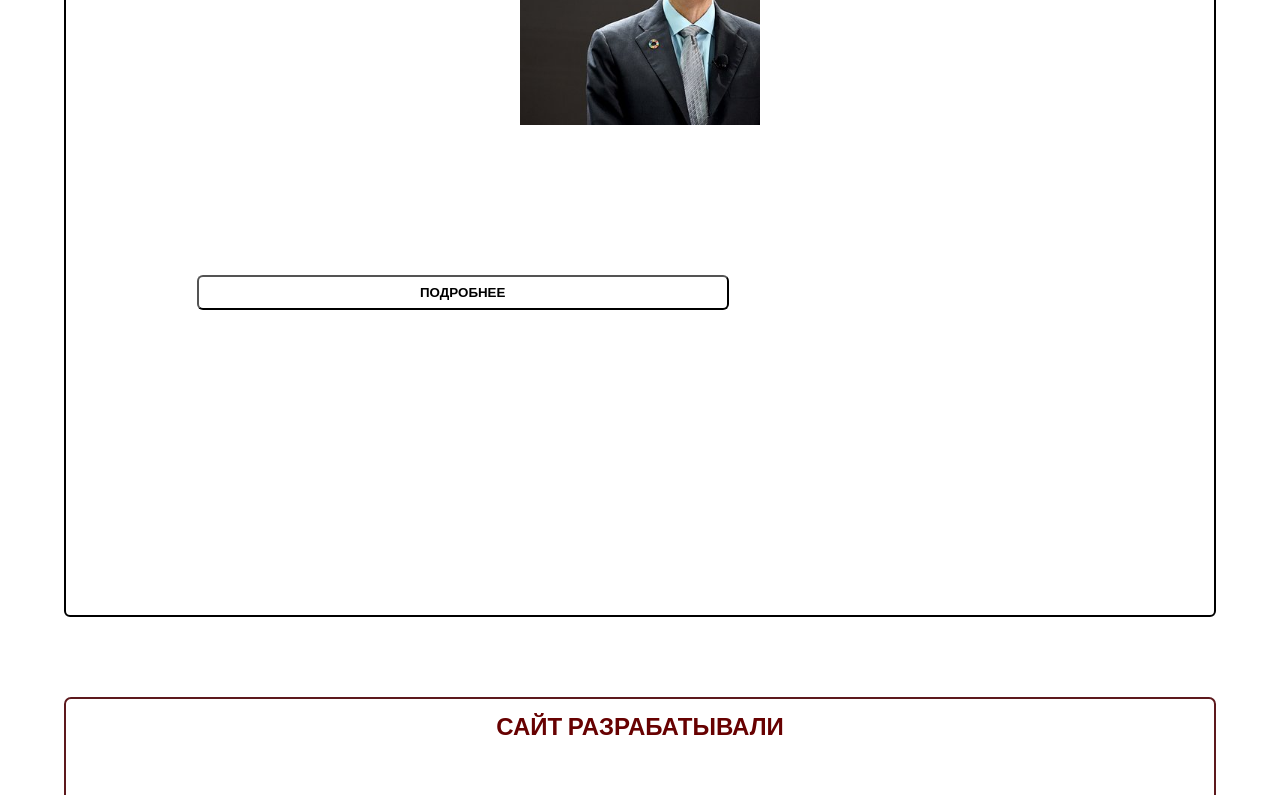
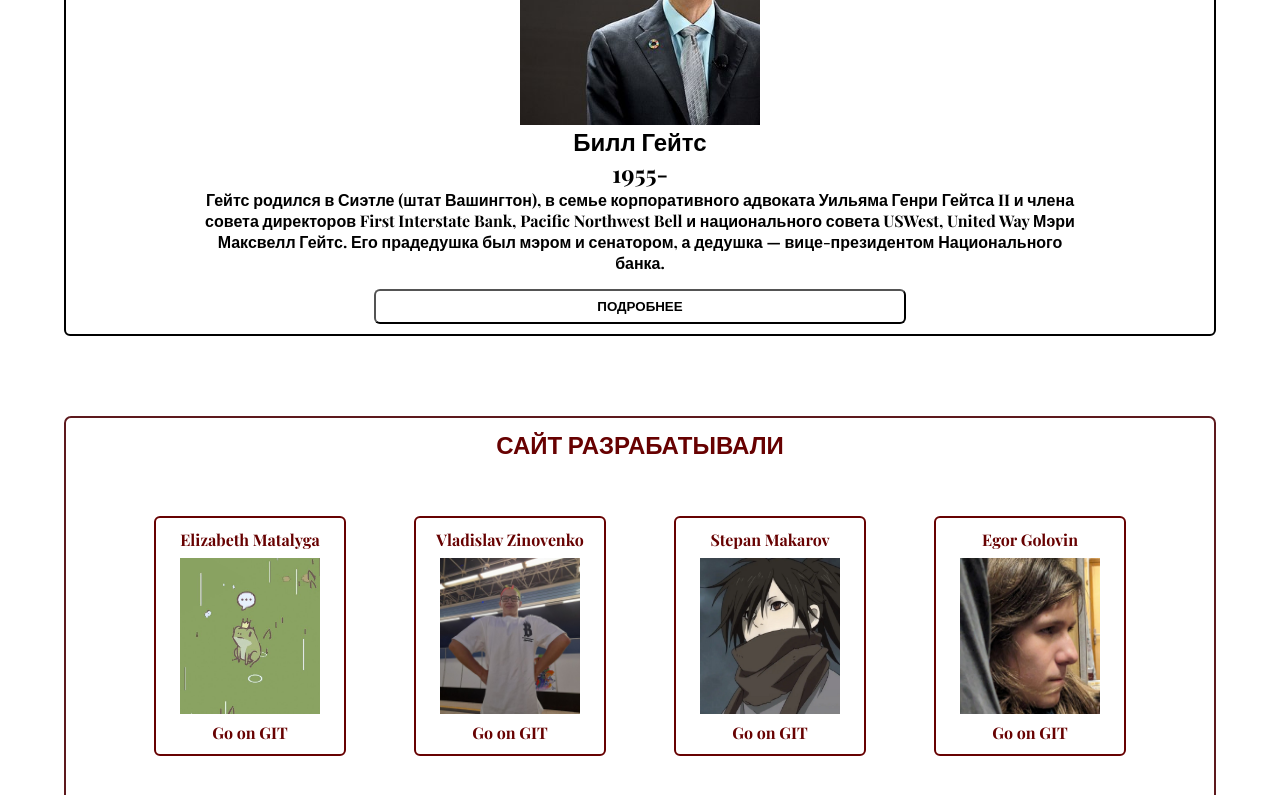
Before and after one commit to spooozy/UID_lab2, a React (Create React App) app: page / in a window 1280 px wide. Shown: the part 1160-1955 px from the top of the page. Built offline with nearby package versions, Linux system fonts and the light colour scheme; a web font is replaced by a local one.

Commit message:
main page style

```diff
--- a/src/Components/Main.js
+++ b/src/Components/Main.js
@@ -29,16 +29,16 @@ const Main = ({ person }) => {
                 <h1>ДЕЯТЕЛЬ ДНЯ</h1>
                 <div className="persons_info">
                     <img src={process.env.PUBLIC_URL + img} alt="temp" />
-                    <right_side>
-                        <persons_bio>
+
+                        <div className = "persons_bio">
                             <h3>{name}</h3>
                             <h3>{years}</h3>
-                            <p>{text}</p>
-                        </persons_bio>
+                            <h4>{text}</h4>
+
                         <Link  to={`/PersonInfo/${id}`}>
                         <button onClick={scrollToTop}>ПОДРОБНЕЕ</button>
                         </Link>
-                    </right_side>
+                        </div>
                 </div>
             </div>
         </>
--- a/src/Components/ProgCard.css
+++ b/src/Components/ProgCard.css
@@ -19,11 +19,17 @@
 }
 
 .prog-card h2{
+   font-weight:bold;
    color:#670101;
    font-size:1rem;
 }
 
 .prog-card a{
+    font-weight:bold;
     color:#670101;
     font-size:1rem;
 }
+
+.prog-card a:hover{
+
+}
--- a/src/Components/main.css
+++ b/src/Components/main.css
@@ -1,31 +1,109 @@
-.cont {
-    margin: 0;
-    height: 800px;
-    display: flex;
-    align-items: center;
-    justify-content: center;
+
+/* .persons_info {
+    width:85%;
+    height:auto;
+    margin-left:auto;
+    margin-right:auto;
+    display:flex;
+    flex-direction:column;
+    align-items:center;
+    justify-content: space-around;
+ }*/
+
+.person_wrapper {
+    width:90%;
+    height:auto;
+    margin-left:auto;
+    margin-right:auto;
+    box-sizing:border-box;
+    padding: 10px 20px 10px 20px;
+    border: 2px solid black;
+    border-radius:6px;
+    margin-bottom:5rem;
 }
 
-.pers-day-card {
-    width: 650px;
-    height: 700px;
-    display: flex;
-    flex-wrap: wrap;
-    flex-direction: column;
-    justify-content: space-between;
-    align-items: center;
-    border: 2px solid #4e4e50;
-    border-radius: 7px;
-    padding: 10px;
-    text-align: center;
-    background: #4e4e50;
+.person_wrapper h1{
+    color:black;
+    text-align:center;
+    margin-bottom:1rem;
+    font-weight:bold;
+    font-size:1.7rem;
+
+ }
+
+.person_wrapper h1:hover{
+     color:#670101;
+     -webkit-transition: all 0.3s ease;
+     transition: all 0.3s ease;
 }
 
-.pers-day-card .class-text {
-    text-align: center;
-    width: 450px;
+ .persons_info {
+    width:80%;
+    margin-left:auto;
+    margin-right:auto;
+    height:auto;
+    display:flex;
+    flex-direction:column;
+    align-items:center;
+    justify-content:space-between;
+ }
+
+ .persons_info img{
+     max-height:15rem;
+     width:auto;
+  }
+.persons_bio {
+    text-align:center;
+    color:black;
 }
 
-.day-image {
-    height: 550px;
+.persons_bio h3{
+    font-size: 3vh;
 }
+
+.persons_bio h4{
+    font-size:2vh;
+}
+
+ /*.persons_info persons_bio{
+    text-align:left;
+    height:26.8rem;
+    display:flex;
+    flex-direction:column;
+    justify-content:space-around;
+    margin-left:2rem;
+    color:black;
+    font-size:1.2rem;
+    border-left: 4px solid #670101;
+    padding: 10px;
+ }
+
+ persons_bio p{
+    font-size:1rem;
+ }
+
+ .persons_info img{
+    height:30rem;
+    width:auto;
+ }
+*/
+ button{
+    margin-top: 1rem;
+    width:60%;
+    color:black;
+    font-weight:bold;
+    padding: 8px 22px;
+    border-radius:6px;
+    background:white;
+    transition:all 0.2s ease;
+ }
+
+    button:active{
+    background:#670101;
+    opacity: .7;
+    transform:scale(0.96);
+ }
+
+ right_side{
+    height:30rem;
+ }
```
Also changed, not shown: 1 other file (tests, documents, lock files or other folders).
